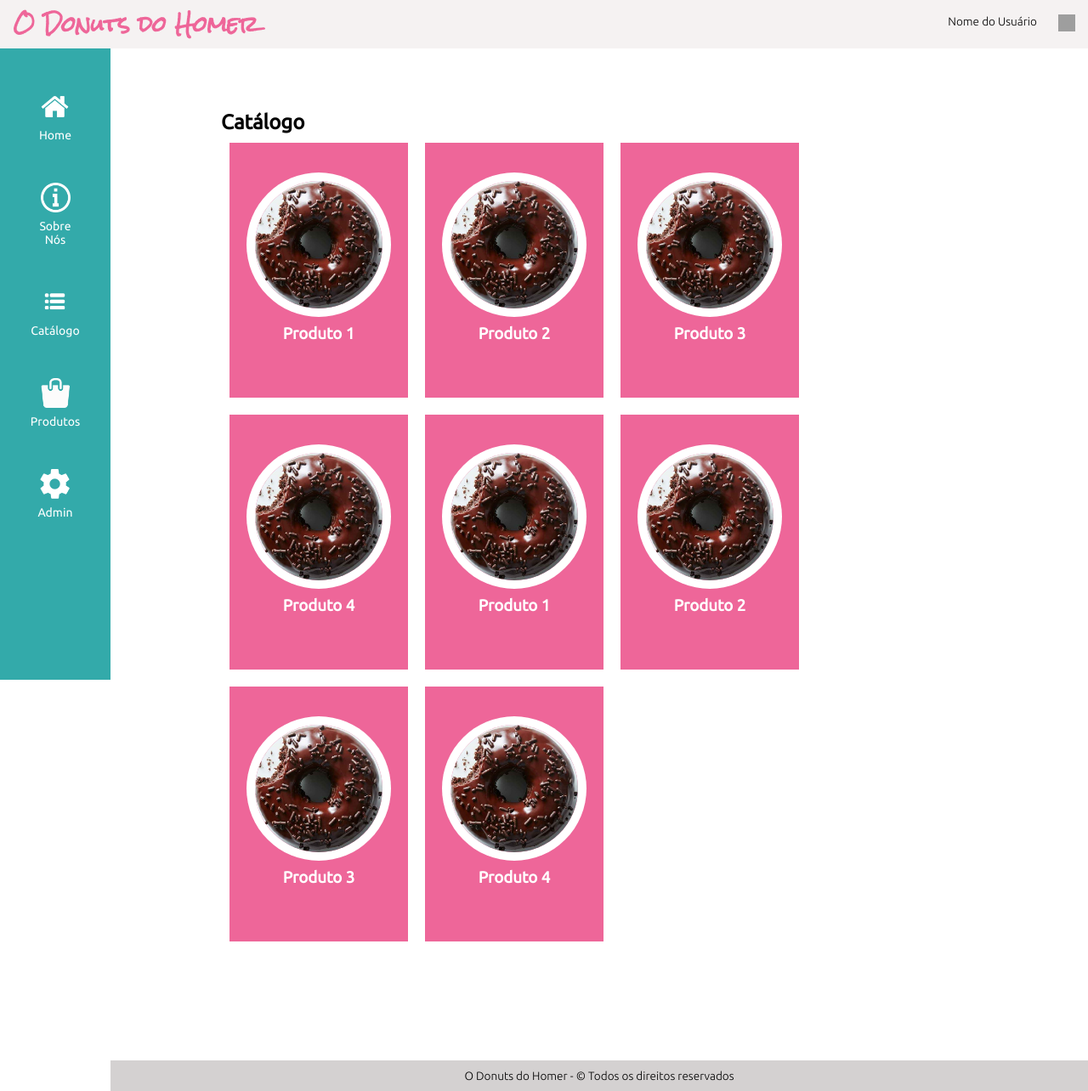
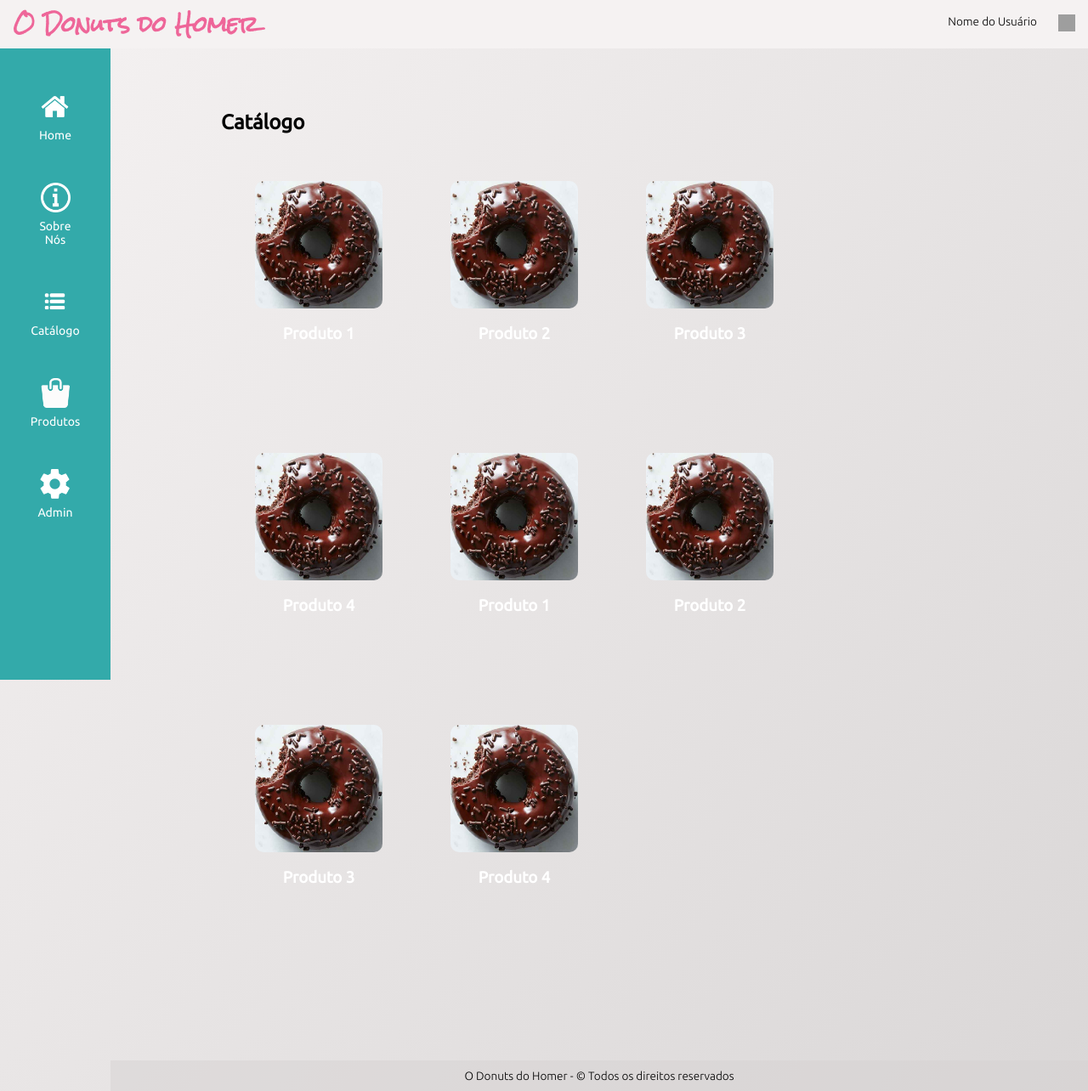
Before and after one commit to MkRodrigues/donuts-homer, a PHP site: page /catalogo.html in a window 1280 px wide. Shown: the whole page at 85% size. Run offline with PHP 8.4, Linux system fonts and the light colour scheme; grey boxes are pictures that could not be loaded.

Commit message:
Ideia Catalogo
Ideia de catalogo iniciada, continuar...

```diff
--- a/css/catalogo.css
+++ b/css/catalogo.css
@@ -21,7 +21,8 @@
     display: flex;
     width: 150px;
     height: 300px;
-    background: #e69;
+    /* background: rgb(245, 242, 242); */
+    /* background: #e69; */
     flex-direction: column;
     padding: 0 30px;
     justify-content: center;
@@ -36,7 +37,8 @@
 .donut-img {
     width: 150px;
     height: 150px;
-    border-radius: 50%;
+    border-radius: 10px;
     margin: 0 auto;
-    box-shadow: 0 0 0 10px white;
+    /* border: 10px solid #cf966b;÷ */
+    /* box-shadow: 0 0 0 10px #e69; */
 }
--- a/css/estilo.css
+++ b/css/estilo.css
@@ -15,6 +15,11 @@ ul {
 
 li, a {
     text-decoration: none;
+}
+
+html {
+    background-image: linear-gradient(-50deg, rgb(218, 215, 215) , rgb(245, 242, 242));
+    /* rgb(230, 58, 121) */
 }
 
 /* ---------->>> CORES/FONTES PADRÕES <<<-----------*/
@@ -160,7 +165,7 @@ Fonte Secundária - Rock Salt -  font-family: 'Rock Salt', cursive; (Logo)
 /* ---------->>> FOOTER <<<-----------*/
 
 .footer-bg {
-    background: rgb(212, 209, 209);
+    background: rgba(212, 209, 209, 0.493);
 }
 
 .parag {
--- a/css/sobreNos.css
+++ b/css/sobreNos.css
@@ -21,6 +21,7 @@
 .historia h2, .missao-p h2, .visao-p h2, .valores-p h2 {
     font-family: 'Rock Salt', cursive;
     color: #cf966b;
+    /* color: #b76;     */
     border-bottom: 2px solid #cf966b;
     width: 25%;
 }
```
